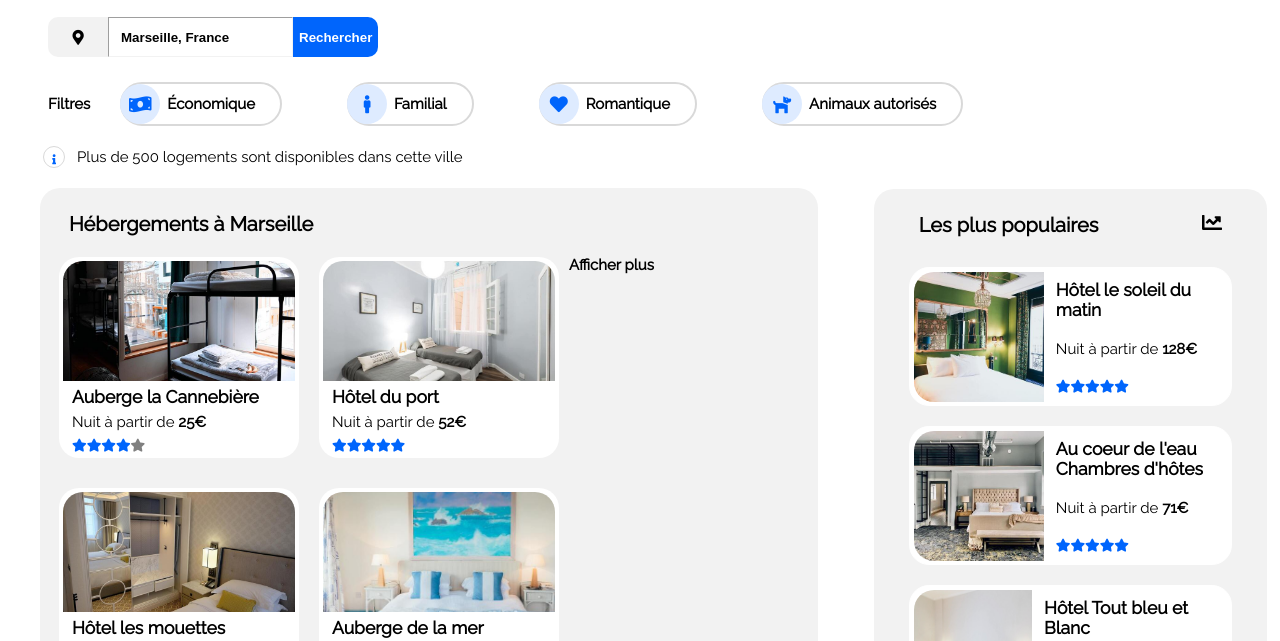
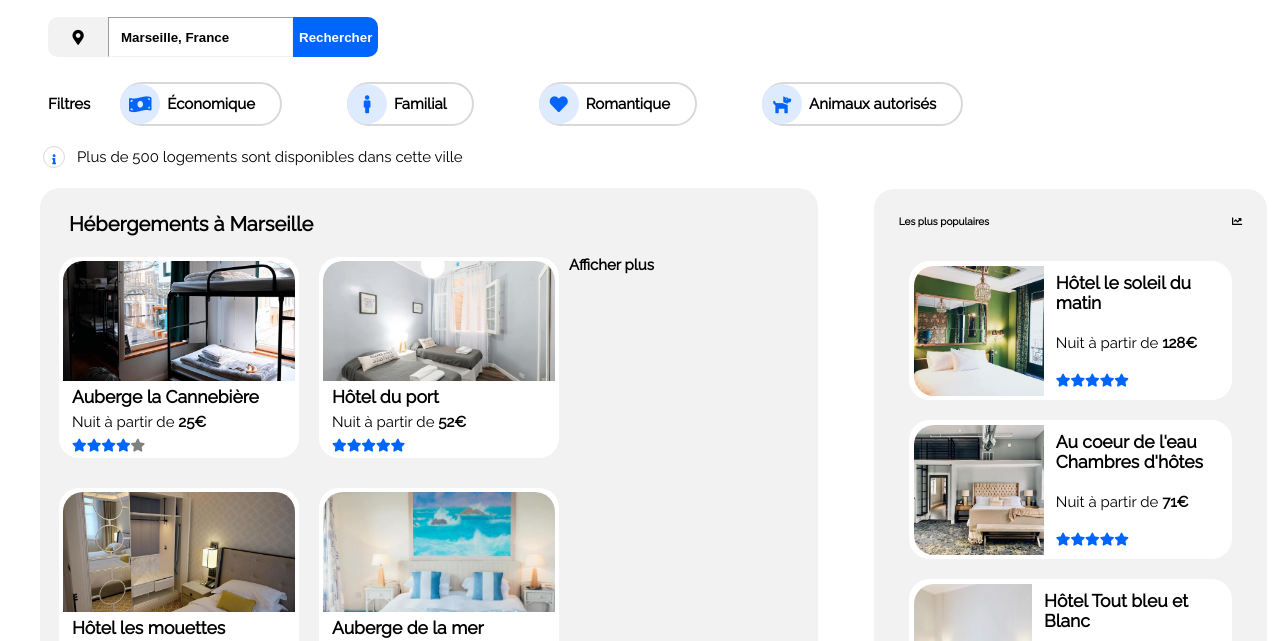
Before and after one commit to Rico-9/OCR_P2, a plain HTML site: page index.html in a window 1280 px wide. Shown: the part 115-756 px from the top of the page. Drawn offline with Linux system fonts and the light colour scheme.

Commit message:
final version

```diff
--- a/index.html
+++ b/index.html
@@ -223,8 +223,8 @@
 
 
                 <section class="popular" id="popular">
-                    <h2 class="popular-title">Les plus populaires
-                    <i class="fas fa-chart-line chart-line-black"></i></h2>
+                    <h6 class="popular-title">Les plus populaires
+                    <i class="fas fa-chart-line chart-line-black"></i></h6>
                 <a href="#">
                     <div class="box_card2">
                         <img class="accomodations-pictures2"
```
